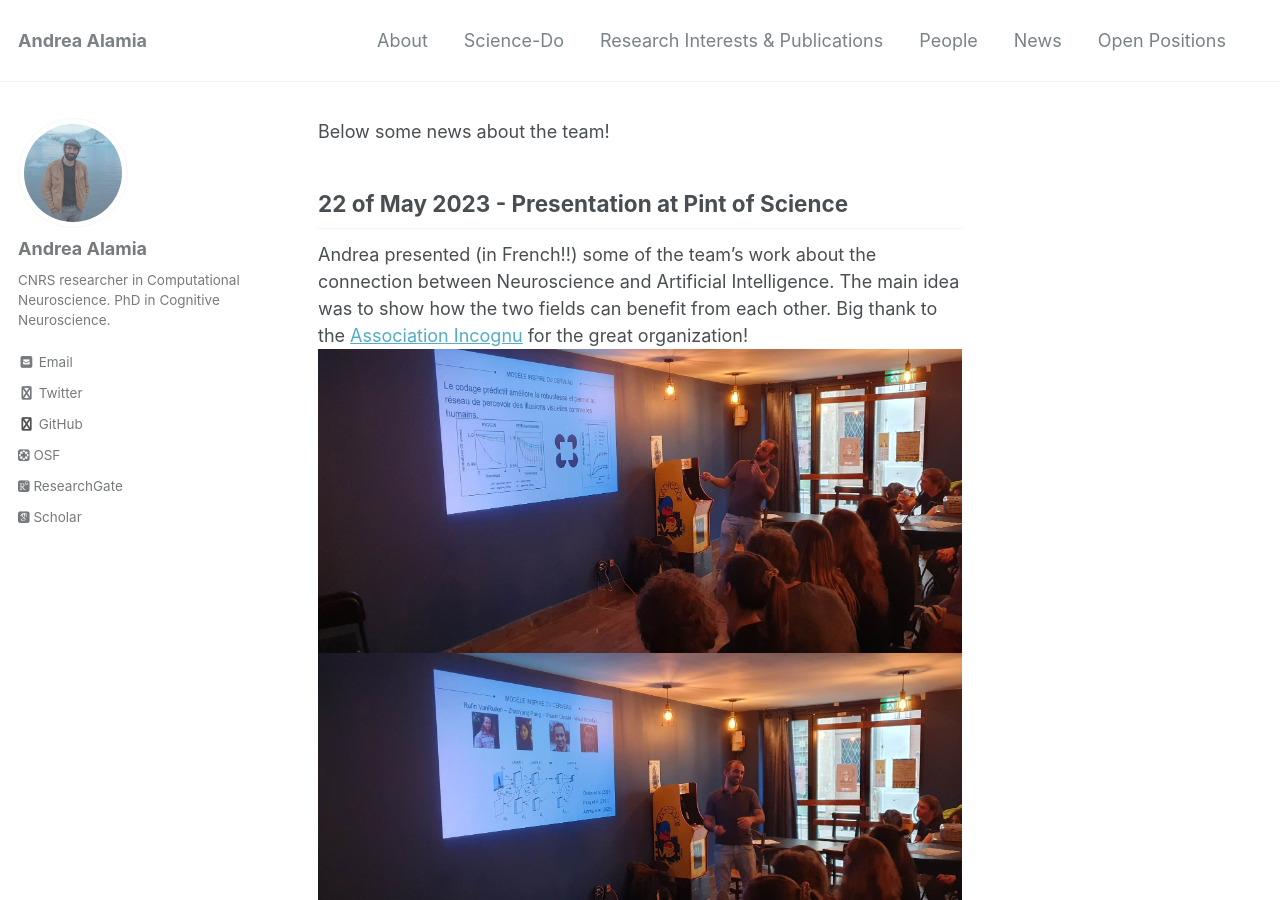
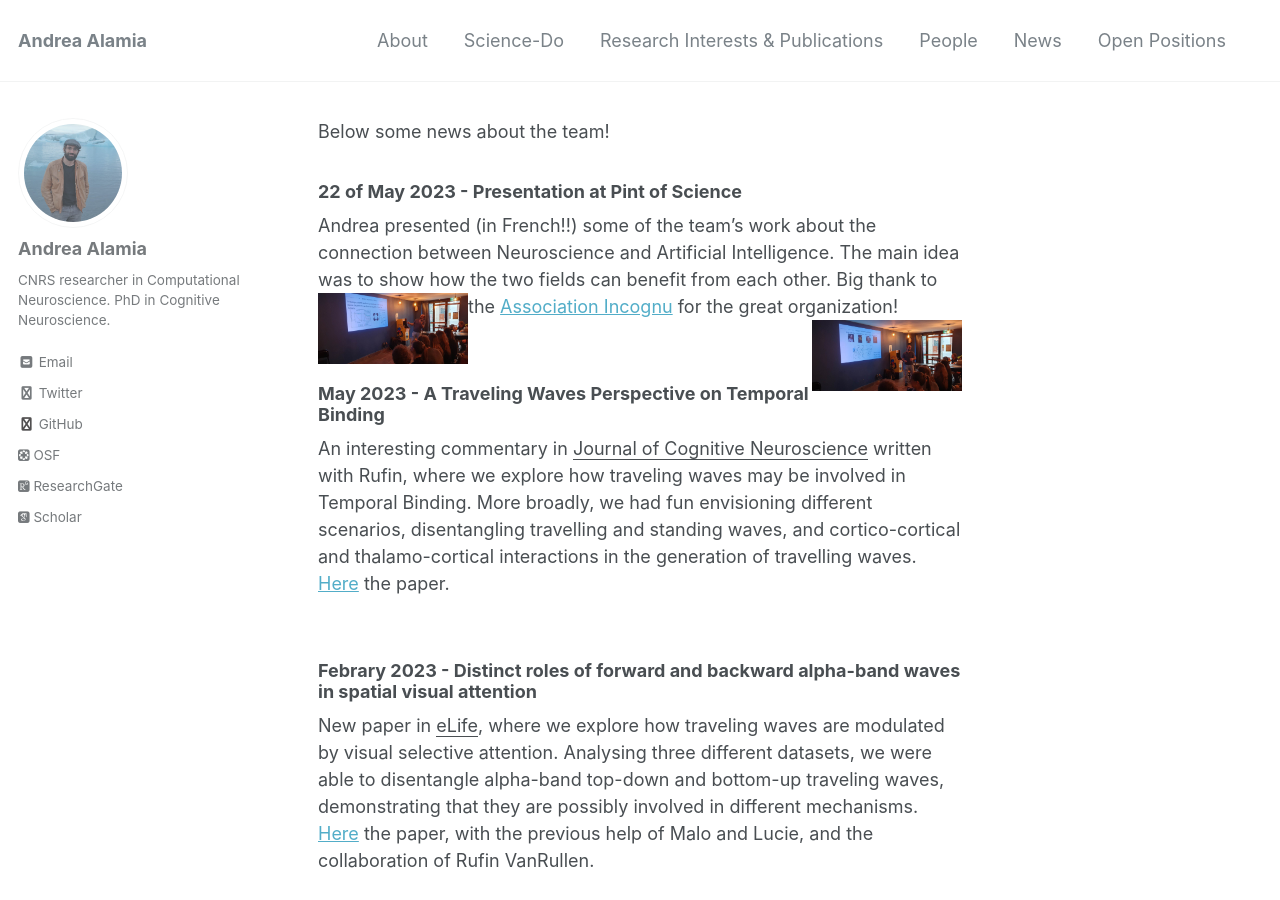
Before and after one commit to artipago/artipago.github.io, a Jekyll site: the page built from _pages/News.md, in a window 1280 px wide and 900 px high. Built offline with Jekyll 4.4.1, drawn with Linux system fonts in a browser that asks for light colours; nearby versions of some CDN libraries; some web fonts are replaced; library files that are not in the unit come from our copies.

Commit message:
Update News.md

```diff
--- a/_pages/News.md
+++ b/_pages/News.md
@@ -7,25 +7,25 @@ has_children: true
 
 Below some news about the team! <br>
 
-## 22 of May 2023 - Presentation at Pint of Science
+### 22 of May 2023 - Presentation at Pint of Science
 Andrea presented (in French!!) some of the team's work about the connection between Neuroscience and Artificial Intelligence. The main idea was to show how the two fields can benefit from each other. Big thank to the <a href="https://blog.incognu.fr/">Association Incognu</a> for the great organization!
-<img style="float: left;" src="/assets/images/PoS01.jpg" >
-<img style="float: right;" src="/assets/images/PoS02.jpg" >
+<img style="float: left;" src="/assets/images/PoS01.jpg" width="150" height="150">
+<img style="float: right;" src="/assets/images/PoS02.jpg" width="150" height="150"> <br>
 <br>
 
-## May 2023 - A Traveling Waves Perspective on Temporal Binding
-An interesting commentary in <ins>Journal of Cognitive Neuroscience</ins> written with Rufin, where we explore how traveling waves may be involved in Temporal Binding. More broadly, we had fun envisioning different scenarios, disentangling travelling and standing waves, and cortico-cortical and thalamo-cortical interactions in the generation of travelling waves. <a href="https://direct.mit.edu/jocn/article-abstract/doi/10.1162/jocn_a_02004/115974/A-Traveling-Waves-Perspective-on-Temporal-Binding">Here</a> the paper.
+### May 2023 - A Traveling Waves Perspective on Temporal Binding
+An interesting commentary in <ins>Journal of Cognitive Neuroscience</ins> written with Rufin, where we explore how traveling waves may be involved in Temporal Binding. More broadly, we had fun envisioning different scenarios, disentangling travelling and standing waves, and cortico-cortical and thalamo-cortical interactions in the generation of travelling waves. <a href="https://direct.mit.edu/jocn/article-abstract/doi/10.1162/jocn_a_02004/115974/A-Traveling-Waves-Perspective-on-Temporal-Binding">Here</a> the paper. <br>
 <br>
 
-## Febrary 2023 - Distinct roles of forward and backward alpha-band waves in spatial visual attention
-New paper in <ins>eLife</ins>, where we explore how traveling waves are modulated by visual selective attention. Analysing three different datasets, we were able to disentangle alpha-band top-down and bottom-up traveling waves, demonstrating that they are possibly involved in different mechanisms. <a href="https://elifesciences.org/articles/85035">Here</a> the paper, with the previous help of Malo and Lucie, and the collaboration of Rufin VanRullen.
+### Febrary 2023 - Distinct roles of forward and backward alpha-band waves in spatial visual attention
+New paper in <ins>eLife</ins>, where we explore how traveling waves are modulated by visual selective attention. Analysing three different datasets, we were able to disentangle alpha-band top-down and bottom-up traveling waves, demonstrating that they are possibly involved in different mechanisms. <a href="https://elifesciences.org/articles/85035">Here</a> the paper, with the previous help of Malo and Lucie, and the collaboration of Rufin VanRullen. <br>
 <br>
 
-## Novemeber 2022 - ERC-Starting Grant OSCI-PRED funded!
+### Novemeber 2022 - ERC-Starting Grant OSCI-PRED funded!
 We are thrilled to announced that the OSCI-PRED project was funded for around 1.4 milion euro by the European Research Council! The projet will officially begin on March 2023 for 5 years. <br>
-You can find more information about the project <a href="https://cordis.europa.eu/project/id/101075930/">here</a>
+You can find more information about the project <a href="https://cordis.europa.eu/project/id/101075930/">here</a>  <br>
 <br>
 
-## October 2022 - On the role of feedback in image recognition under noise and adversarial attacks: A predictive coding perspective
-New paper in <ins>Neural Networks</ins>, where we investigated the role of the feedback in deep neural networks using a Predictive Coding implementation. Building on our previous work (using the library 'Predify', published at NeurIPS 2021, check it out <a href="https://proceedings.neurips.cc/paper/2021/hash/75c58d36157505a600e0695ed0b3a22d-Abstract.html">here</a>), we show how the hyperparameters controling the amount of feedback varies as a function of the noise in the image. We believe these results will be of interest for both Computer Scientists and Neuroscientists. <a href="https://www.sciencedirect.com/science/article/pii/S0893608022004166">Here</a> ) the paper, in collaboration with Milad Mozafari, Bhavin Choksi and Rufin VanRullen.
+### October 2022 - On the role of feedback in image recognition under noise and adversarial attacks: A predictive coding perspective
+New paper in <ins>Neural Networks</ins>, where we investigated the role of the feedback in deep neural networks using a Predictive Coding implementation. Building on our previous work (using the library 'Predify', published at NeurIPS 2021, check it out <a href="https://proceedings.neurips.cc/paper/2021/hash/75c58d36157505a600e0695ed0b3a22d-Abstract.html">here</a>), we show how the hyperparameters controling the amount of feedback varies as a function of the noise in the image. We believe these results will be of interest for both Computer Scientists and Neuroscientists. <a href="https://www.sciencedirect.com/science/article/pii/S0893608022004166">Here</a> ) the paper, in collaboration with Milad Mozafari, Bhavin Choksi and Rufin VanRullen. <br>
 <br>
```
